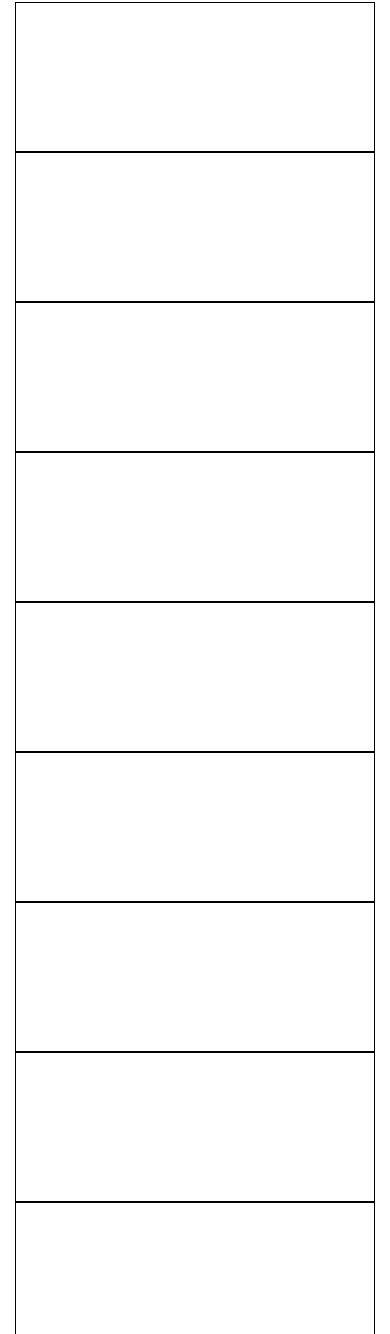
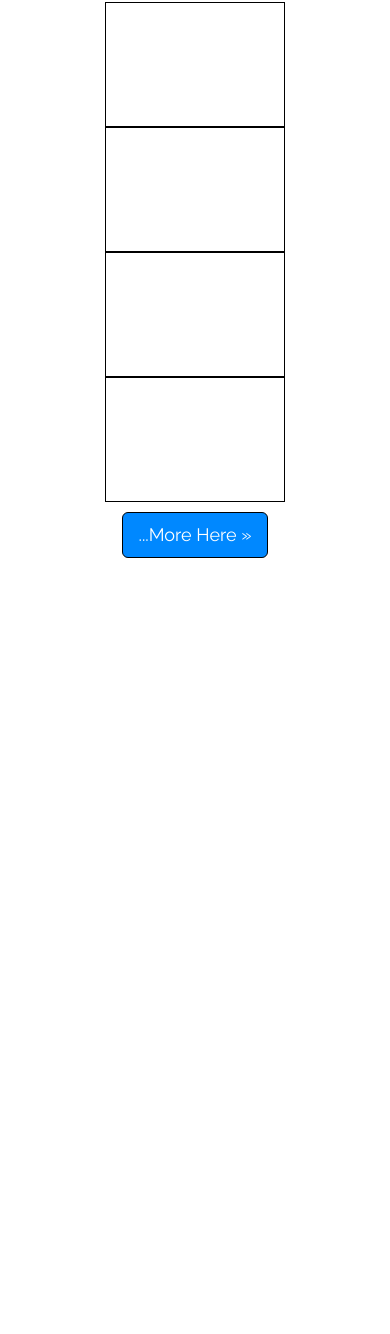
Before and after one commit to jakesonline1/myportfolio, a plain HTML site: page index.html in a window 390 px wide. Shown: the part 666-2000 px from the top of the page. After the commit the page ends 1300 px from the top, so only its background shows below. Drawn offline with nearby package versions, Linux system fonts and the light colour scheme.

Commit message:
port section media queries along with nav toggle margin and nav border

```diff
--- a/assets/css/styles.css
+++ b/assets/css/styles.css
@@ -10,8 +10,13 @@ body {
     height: 80px;
 }
 
+.navbar {
+    border-bottom: solid 1px white;
+}
+
 .nav, .navbar-brand {
     padding-top: 12px;
+
 }
 
 .navbar-brand {
@@ -52,7 +57,7 @@ body {
  }
 
 .btn-info:hover {
-    background-color: rgb(0,71,255);
+    background-color: rgb(0,100,255);
 }
 
  /* portfolio home section */
@@ -68,18 +73,43 @@ body {
 
 .portboarder {
     border: 1px solid black;
-    height: 150px;
-    width: 150pxgit;
+    height: 125px;
+    /* width: 150px; */
 }
 
  .laptopimg {
      margin-top: 190px;
  }
 
+ .portfolio_button {
+     display: none;
+ }
+
 /* Media Queries */
+
+@media screen and ( max-width : 1199px ) {
+    .laptopimg {
+        display: none;
+    }
+
+}
+
 @media screen and ( max-width : 991px ) {
     #instructor .container {
         background: rgba(255,255,255,.8);
+    }
+
+    .laptopimg {
+        display:none;
+    }
+
+    .portboarder {
+        width: 50%;
+        margin-left: 25%;
+    }
+
+    .portfolio_third {
+        display: none;
     }
 }
 @media screen and ( max-width : 768px ) {
@@ -99,6 +129,30 @@ body {
         width: 48%;
         margin-right: 2%;
         min-height: 800px;
+    }
+
+    .portboarder {
+        width: 50%;
+        margin-left: 25%;
+    }
+
+    .laptopimg {
+        display:none;
+    }
+
+    button.navbar-toggle {
+        margin-top: 20px;
+    }
+
+    .portfolio_second {
+        display: none;
+    }
+
+    .portfolio_button {
+        display: contents;
+        display: block;
+        text-align: center;
+        margin-top: 10px;
     }
 
 
--- a/index.html
+++ b/index.html
@@ -73,27 +73,28 @@
 
     <!-- Start portfolio section -->
     <section>
-        <div class="container">
+        <div class="container portsection">
             <div class="col-lg-4 col-lg-offset-3 port_word_section">
                 <h2 class="portsectionhead">Future Portfolios Here</h2>
                 <div class="row">
-                    <div class="col-lg-3 col-sm-12 portboarder"></div>
-                    <div class="col-lg-3 col-sm-12 portboarder"></div>
-                    <div class="col-lg-3 col-sm-12 portboarder"></div>
-                    <div class="col-lg-3 col-sm-12 portboarder"></div>
+                    <div class="col-lg-3 col-sm-6 portboarder"></div>
+                    <div class="col-lg-3 col-sm-6 portboarder"></div>
+                    <div class="col-lg-3 col-sm-6 portboarder"></div>
+                    <div class="col-lg-3 col-sm-6 portboarder"></div>
                 </div>
-                <div class="row">
-                    <div class="col-lg-3 col-sm-12 portboarder"></div>
-                    <div class="col-lg-3 col-sm-12 portboarder"></div>
-                    <div class="col-lg-3 col-sm-12 portboarder"></div>
-                    <div class="col-lg-3 col-sm-12 portboarder"></div>
+                <div class="row portfolio_second">
+                    <div class="col-lg-3 col-sm-6 portboarder"></div>
+                    <div class="col-lg-3 col-sm-6 portboarder"></div>
+                    <div class="col-lg-3 col-sm-6 portboarder"></div>
+                    <div class="col-lg-3 col-sm-6 portboarder"></div>
                 </div>
-                <div class="row">
-                    <div class="col-lg-3 col-sm-12 portboarder"></div>
-                    <div class="col-lg-3 col-sm-12 portboarder"></div>
-                    <div class="col-lg-3 col-sm-12 portboarder"></div>
-                    <div class="col-lg-3 col-sm-12 portboarder"></div>
+                <div class="row portfolio_third">
+                    <div class="col-lg-3 col-sm-6 portboarder"></div>
+                    <div class="col-lg-3 col-sm-6 portboarder"></div>
+                    <div class="col-lg-3 col-sm-6 portboarder"></div>
+                    <div class="col-lg-3 col-sm-6 portboarder"></div>
                 </div>
+                <p class="portfolio_button"><a class="btn btn-lg btn-info" href="/" role="button">...More Here &raquo;</a></p>
             </div>
             <div class="col-lg-4">
                 <img class="img img-responsive laptopimg" src="assets\img\laptopdesign.png" alt="Laptop with code">
```
